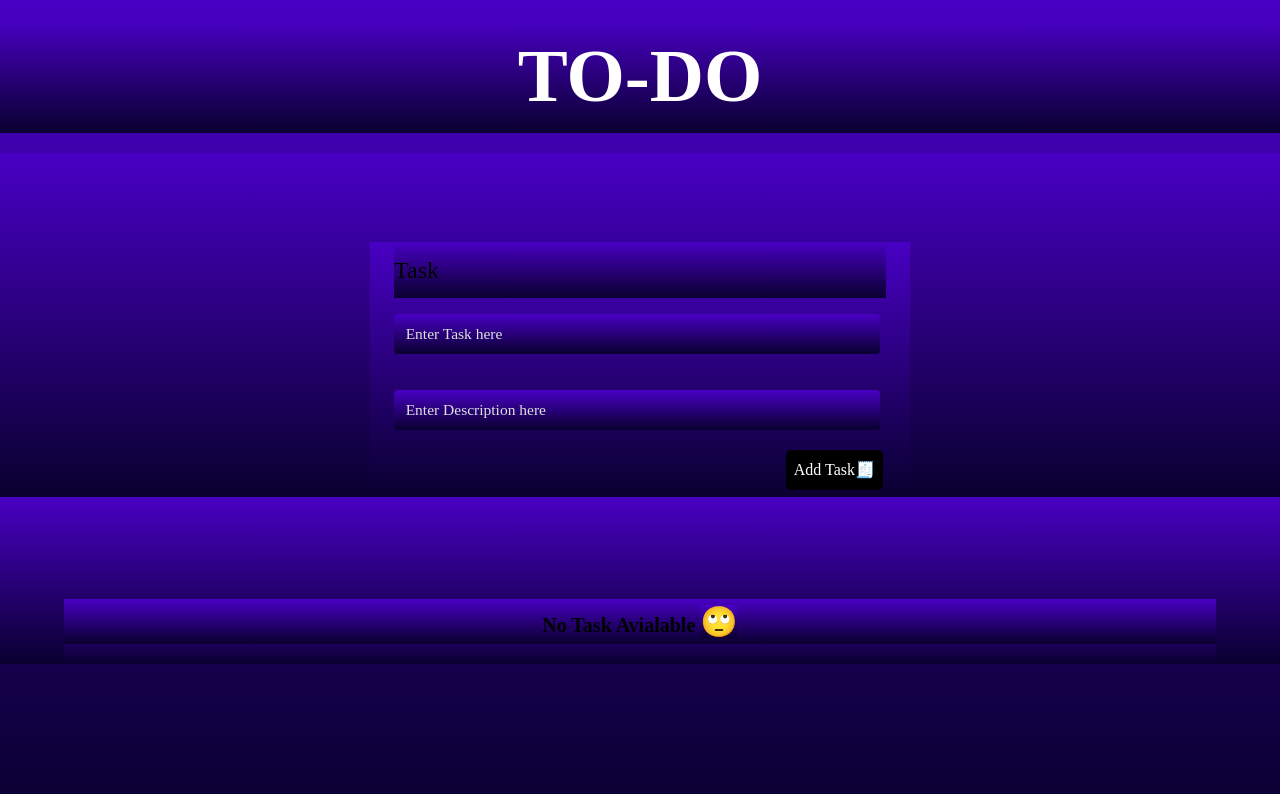
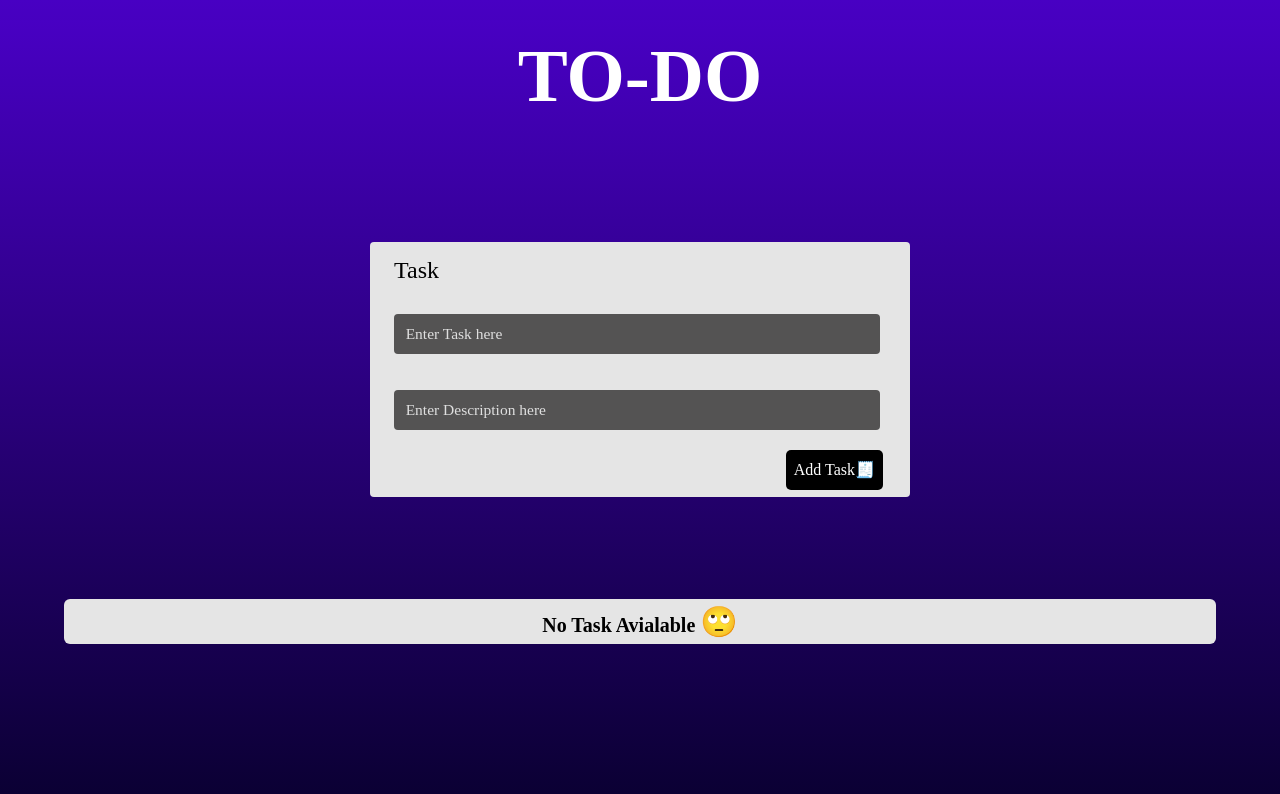
Before and after one commit to ayan15888/TO-DO, a Next.js app: page / in a window 1280 px wide. Shown: the top 794 px of the page. Built offline with nearby package versions, Linux system fonts and the light colour scheme.

Commit message:
Update globals.css

```diff
--- a/app/globals.css
+++ b/app/globals.css
@@ -8,12 +8,12 @@
   box-sizing: border-box;
   font-family: Myriad Pro;
   /* background: radial-gradient(rgb(190, 167, 201),rgb(151, 136, 219)); */
-   background: linear-gradient(rgb(72, 0, 195),rgb(9, 0, 47));
+
 }
 
 html,
 body {
-
+  background: linear-gradient(rgb(72, 0, 195),rgb(9, 0, 47));
   /* overflow: hidden; */
   height: 100%;
   width: 100%;
```
